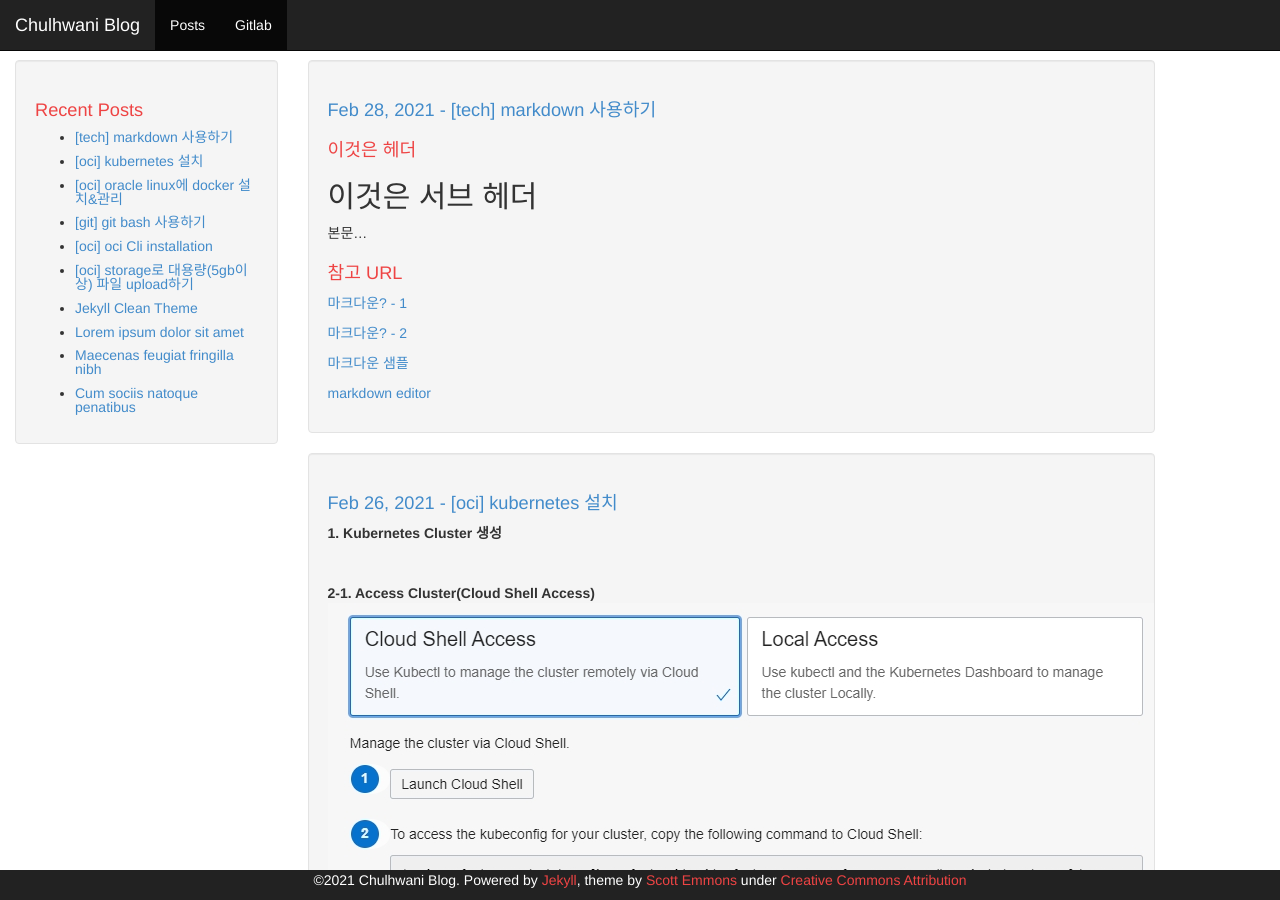
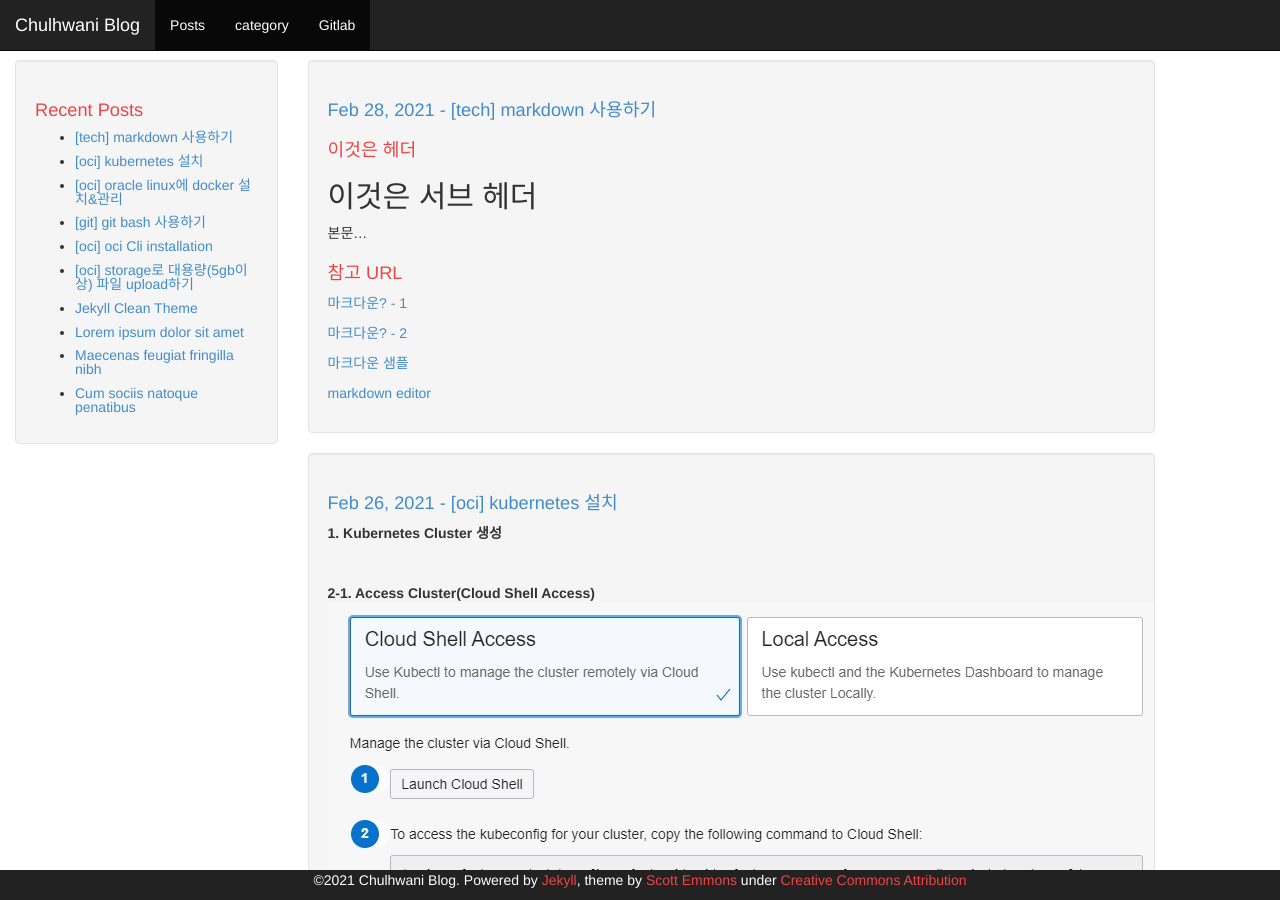
Before and after one commit to chulhwani/chulhwani.github.io, a Jekyll site: the page built from index.html, in a window 1280 px wide and 900 px high. Built offline with Jekyll 4.4.1, drawn with Linux system fonts in a browser that asks for light colours; the list of posts is cut into pages by our own code.

Commit message:
Update header.html

```diff
--- a/_includes/header.html
+++ b/_includes/header.html
@@ -30,7 +30,8 @@
               <div class="collapse navbar-collapse" id="bs-example-navbar-collapse-1">
                 <ul class="nav navbar-nav">
                     <li class="active"><a href="{{ site.baseurl }}/archive.html">Posts</a></li>
-<!--                    <li class="active"><a href="{{ site.baseurl }}/bookmark_chwani_v1.html">Bookmarks</a></li> -->
+                    <li class="active"><a href="{{ site.baseurl }}/categories/index.html">category</a></li>
+<!--                <li class="active"><a href="{{ site.baseurl }}/bookmark_chwani_v1.html">Bookmarks</a></li> -->
                     <li class="active"><a href="https://github.com/chulhwani">Gitlab</a></li>
                 </ul>
               </div>
```
